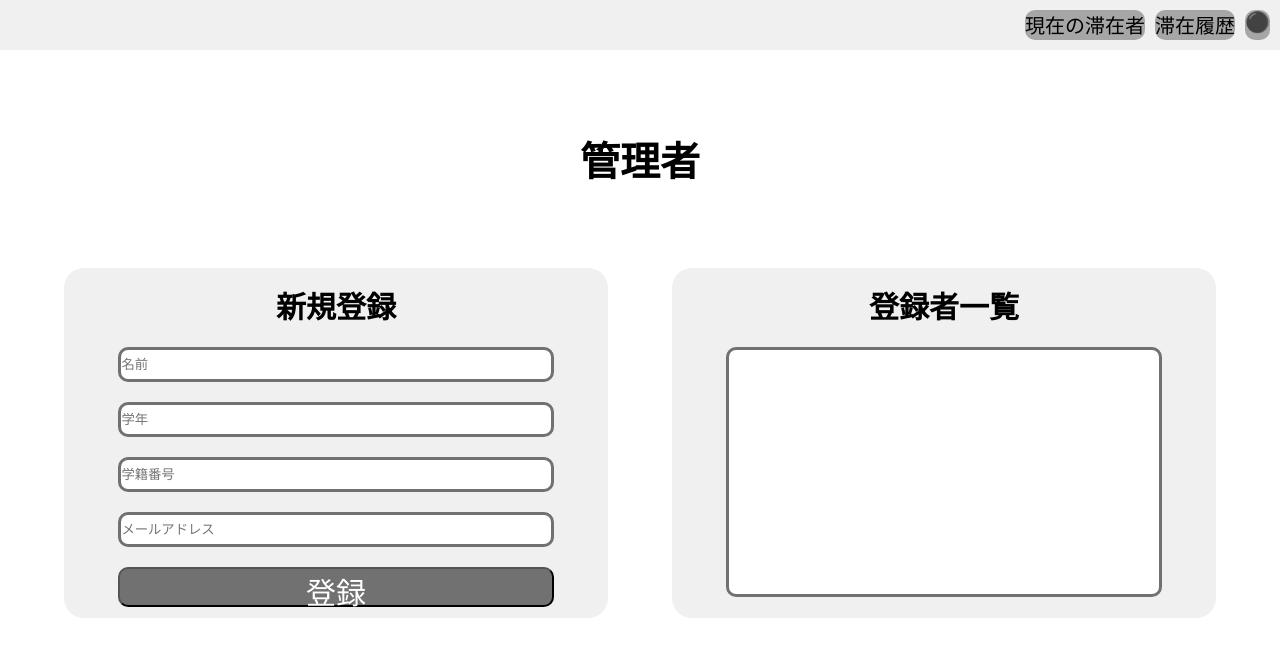
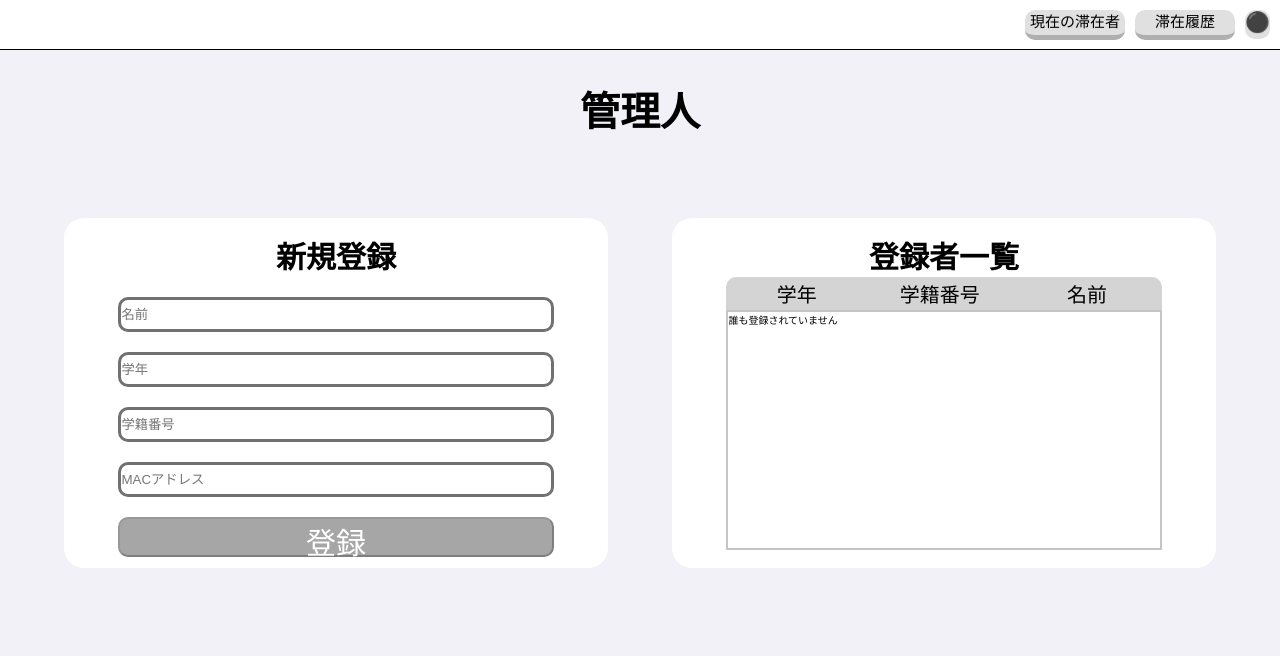
Before and after one commit to SystemEngineeringTeam/staywatch_front, a SvelteKit app: page /admin in a window 1280 px wide. Shown: the top 656 px of the page. Built offline with nearby package versions, Linux system fonts and the light colour scheme.

Commit message:
add: 登録者一覧への追加をできるようにした

```diff
--- a/src/ component/bace/Header.svelte
+++ b/src/ component/bace/Header.svelte
@@ -10,41 +10,52 @@
       <a class="administrator" href="/login">⚫️</a>
     {/if}
     {#if $isAdmmin}
-      <a class="administrator" href="/admin">管理者</a>
+      <a class="admin" href="/admin">管理人</a>
     {/if}
   </div>
 </header>
 
 <style lang="scss">
   .adpage {
-    background-color: #f0f0f0;
+    border-bottom: 1px solid #000000;
+    position:fixed;
+    top:0%;
+    background-color: #ffffff;
     height: 50px;
     width: 100%;
     display: flex;
 
     .now {
-      background-color: #a6a6a6;
+      border-bottom: 5px solid #b0aeae;
+      background-color: #e0e0e0;
       color: black;
       text-decoration: none;
-      font-size: 20px;
+      font-size: 15px;
       margin-top: 10px;
       margin-bottom: 10px;
       margin-left: auto;
       margin-right: 10px;
       border-radius: 10px;
+      height: 30px;
+      width:100px;
+      text-align: center;
     }
     .log {
-      background-color: #a6a6a6;
+      text-align: center;
+      height: 30px;
+      width:100px;
+      border-bottom: 5px solid #b0aeae;
+      background-color: #e0e0e0;
       color: black;
       text-decoration: none;
-      font-size: 20px;
+      font-size: 15px;
       margin-top: 10px;
       margin-bottom: 10px;
       margin-right: 10px;
       border-radius: 10px;
     }
     .administrator {
-      background-color: #a6a6a6;
+      background-color: #e0e0e0;
       color: black;
       text-decoration: none;
       font-size: 20px;
@@ -54,14 +65,28 @@
       margin-right: 10px;
       border-radius: 10px;
     }
+    .admin{
+      text-align: center;
+      height: 30px;
+      width:100px;
+      border-bottom: 5px solid #b0aeae;
+      background-color: #e0e0e0;
+      color: black;
+      text-decoration: none;
+      font-size: 15px;
+      margin-top: 10px;
+      margin-bottom: 10px;
+      margin-right: 10px;
+      border-radius: 10px;
+    }
     .now:hover {
-      background-color: #787878;
+      background-color: #b0aeae;
       margin-top: 10px;
       margin-bottom: 10px;
       border-radius: 10px;
     }
     .log:hover {
-      background-color: #787878;
+      background-color: #b0aeae;
       margin-top: 10px;
       margin-bottom: 10px;
       border-radius: 10px;
--- a/src/ component/page/adoministrator.svelte
+++ b/src/ component/page/adoministrator.svelte
@@ -1,31 +1,91 @@
-<script>
+<script lang="ts">
+  let grade = '';
+  let name = '';
+  let number = '';
+  let address = '';
+
+  let gradeList: string[] = [];
+  let nameList: string[] = [];
+  let numberList: string[] = [];
+  let addressList: string[] = [];
+
+  $: disabledCreateButton = grade === '' || name === '' || number === '' || address === '';
+
+  // 作成ボタンを押したときの処理
+  const handleClickCreateButton = () => {
+    gradeList = [...gradeList, grade];
+    nameList = [...nameList, name];
+    numberList = [...numberList, number];
+    addressList = [...addressList, address];
+    grade = '';
+    name = '';
+    number = '';
+    address = '';
+  };
+  // 完了処理
+  const completeItem = (index: number) => {
+    gradeList = gradeList.filter((_, i) => i !== index);
+    nameList = nameList.filter((_, i) => i !== index);
+    numberList = numberList.filter((_, i) => i !== index);
+    addressList = addressList.filter((_, i) => i !== index);
+  };
 </script>
 
 <div class="admini">
-  <h1>管理者</h1>
+  <h1>管理人</h1>
   <div class="page">
     <div class="add">
       <h1>新規登録</h1>
 
-      <input type="text" class="name" placeholder="名前" />
+      <input type="text" class="name" placeholder="名前" bind:value={name} />
 
-      <input type="text" class="class" placeholder="学年" />
+      <input type="text" class="grade" placeholder="学年" bind:value={grade} />
 
-      <input type="text" class="number" placeholder="学籍番号" />
+      <input type="text" class="number" placeholder="学籍番号" bind:value={number} />
 
-      <input type="text" class="address" placeholder="メールアドレス" />
+      <input type="text" class="address" placeholder="MACアドレス" bind:value={address} />
 
-      <button class="entry">登録</button>
+      <button class="entry" disabled={disabledCreateButton} on:click={handleClickCreateButton}
+        >登録</button
+      >
     </div>
     <div class="list">
       <h1>登録者一覧</h1>
-      <div class="scroll"></div>
+      <table class="listHead">
+        <thead>
+          <tr>
+            <td class="gradeList">学年</td>
+            <td class="numberList">学籍番号</td>
+            <td class="nameList">名前</td>
+          </tr>
+        </thead>
+      </table>
+
+      <div class="scroll">
+        {#if gradeList.length === 0}
+          <div>誰も登録されていません</div>
+        {:else}
+          {#each gradeList as gradeItem, index}
+            <table class="entryList">
+              <tr>
+                <td class="gradeList">{gradeItem}</td>
+                <td class="numberList">{numberList[index]}</td>
+                <td class="nameList">
+                  {nameList[index]}
+                  <button class="delete" on:click={() => completeItem(index)}>削除</button>
+                </td>
+              </tr>
+            </table>
+          {/each}
+        {/if}
+      </div>
     </div>
   </div>
 </div>
 
 <style lang="scss">
   .admini {
+
     h1 {
       font-size: 40px;
       text-align: center;
@@ -33,12 +93,108 @@
     }
     .page {
       .add {
+        background-color: white;
         margin-top: 80px;
         margin-left: 5%;
         width: 90%;
         height: 350px;
         border-radius: 20px;
-          background-color: #f0f0f0;
+        h1 {
+          font-size: 30px;
+          text-align: center;
+          margin-top: 15px;
+        }
+        .name {
+          margin-top: 20px;
+          margin-left: 10%;
+          margin-right: auto;
+          width: 80%;
+          height: 35px;
+          border-radius: 10px;
+          background-color: white;
+          border: solid 2px #717171;
+        }
+        .grade {
+          margin-top: 20px;
+          margin-left: 10%;
+          margin-right: auto;
+          width: 80%;
+          height: 35px;
+          border-radius: 10px;
+          background-color: white;
+          border: solid 2px #717171;
+        }
+        .number {
+          margin-top: 20px;
+          margin-left: 10%;
+          margin-right: auto;
+          width: 80%;
+          height: 35px;
+          border-radius: 10px;
+          background-color: white;
+          border: solid 2px #717171;
+        }
+        .address {
+          margin-top: 20px;
+          margin-left: 10%;
+          margin-right: auto;
+          width: 80%;
+          height: 35px;
+          border-radius: 10px;
+          background-color: white;
+          border: solid 2px #717171;
+        }
+        .entry {
+          margin-top: 20px;
+          margin-left: 10%;
+          margin-right: auto;
+          width: 80%;
+          height: 40px;
+          border-radius: 10px;
+          background-color: #a6a6a6;
+          color: white;
+          font-size: 30px;
+        }
+        .entry:hover {
+          background-color: #787878;
+        }
+      }
+      .list {
+        margin-top: 80px;
+        margin-left: 5%;
+        margin-right: 5%;
+        margin-bottom: 20px;
+        width: 90%;
+        height: 350px;
+        background-color: #ffffff;
+        border-radius:20px;
+        h1 {
+          font-size: 30px;
+          text-align: center;
+          margin-top: 15px;
+        }
+        .scroll {
+          margin-left: 10%;
+          margin-right: auto;
+          width: 80%;
+          height: 240px;
+          background-color: white;
+          border: solid 2px #c6c4c4;
+          overflow-y: scroll;
+        }
+      }
+    }
+
+    @media (min-width: 900px) {
+      .page {
+        display: flex;
+        .add {
+          margin-top: 80px;
+          margin-left: 5%;
+          width: 90%;
+          height: 350px;
+          border-radius: 20px;
+          background-color: #ffffff;
           h1 {
             font-size: 30px;
             text-align: center;
@@ -54,7 +210,7 @@
             background-color: white;
             border: solid 3px #717171;
           }
-          .class {
+          .grade {
             margin-top: 20px;
             margin-left: 10%;
             margin-right: auto;
@@ -91,138 +247,78 @@
             width: 80%;
             height: 40px;
             border-radius: 10px;
-            background-color: #717171;
-
+            background-color: #a6a6a6;
             color: white;
             font-size: 30px;
           }
+          .entry:hover {
+            background-color: #787878;
+          }
+        }
+      }
+    }
   }
   .list {
-          margin-top: 80px;
-          margin-left: 5%;
-          margin-right: 5%;
-          margin-bottom: 20px;
-          width: 90%;
-          height: 350px;
-          border-radius: 20px;
-          background-color: #f0f0f0;
     h1 {
       font-size: 30px;
       text-align: center;
       margin-top: 15px;
     }
     .scroll {
-            margin-top: 20px;
-            margin-left: 10%;
-            margin-right: auto;
-            width: 80%;
-            height: 250px;
-            border-radius: 10px;
+      .list {
         background-color: white;
-            border: solid 3px #717171;
-            overflow-y: scroll;
+        list-style: none;
+        margin: 0;
+        padding: 0;
+        flex-wrap: wrap;
+      }
+
+      .list li {
+        font-size: 10px;
+        display: flex;
+      }
+
+      .list li > div {
+        margin-bottom: 5px;
+      }
+
+      .name-item {
+        font-weight: 10px;
       }
     }
   }
+  .listHead {
+    width: 80%;
+    font-size: 20px;
+    margin-left: 10%;
+    background-color: #d4d4d4;
+    text-align: center;
+    border-radius: 10px 10px 0 0;
 
-
-    @media (min-width: 900px) {
-      .page {
-        display: flex;
-        .add {
-          margin-top: 80px;
-          margin-left: 5%;
-          width: 90%;
-          height: 350px;
-          border-radius: 20px;
-          background-color: #f0f0f0;
-          h1 {
-            font-size: 30px;
-            text-align: center;
-            margin-top: 15px;
+    .nameList {
+      width: 34%;
     }
-          .name {
-            margin-top: 20px;
-            margin-left: 10%;
-            margin-right: auto;
-            width: 80%;
-            height: 35px;
-            border-radius: 10px;
-            background-color: white;
-            border: solid 3px #717171;
+    .numberList {
+      width: 34%;
     }
-          .class {
-            margin-top: 20px;
-            margin-left: 10%;
-            margin-right: auto;
-            width: 80%;
-            height: 35px;
-            border-radius: 10px;
-            background-color: white;
-            border: solid 3px #717171;
-          }
-          .number {
-            margin-top: 20px;
-            margin-left: 10%;
-            margin-right: auto;
-            width: 80%;
-            height: 35px;
-            border-radius: 10px;
-            background-color: white;
-            border: solid 3px #717171;
-          }
-          .address {
-            margin-top: 20px;
-            margin-left: 10%;
-            margin-right: auto;
-            width: 80%;
-            height: 35px;
-            border-radius: 10px;
-            background-color: white;
-            border: solid 3px #717171;
-          }
-          .entry {
-            margin-top: 20px;
-            margin-left: 10%;
-            margin-right: auto;
-            width: 80%;
-            height: 40px;
-            border-radius: 10px;
-            background-color: #717171;
-
-            color: white;
-            font-size: 30px;
+    .grade {
+      width: 34%;
     }
   }
-
-        .list {
-          margin-top: 80px;
-          margin-left: 5%;
-          margin-right: 5%;
-          margin-bottom: 20px;
-          width: 90%;
-          height: 350px;
-          border-radius: 20px;
-          background-color: #f0f0f0;
-          h1 {
-            font-size: 30px;
+  .entryList {
+    background-color: white;
+    width: 100%;
+    font-size: 15px;
     text-align: center;
-            margin-top: 15px;
+    border-bottom: 1px solid black;
+    .nameList {
+      width: 34%;
     }
-          .scroll {
-            margin-top: 20px;
-            margin-left: 10%;
-            margin-right: auto;
-            width: 80%;
-            height: 250px;
-            border-radius: 10px;
-            background-color: white;
-            border: solid 3px #717171;
-            overflow-y: scroll;
+    .numberList {
+      width: 34%;
+    }
+    .grade {
+      width: 34%;
     }
   }
-      }
-    }
-}
-
 </style>
--- a/src/ component/page/login.svelte
+++ b/src/ component/page/login.svelte
@@ -14,7 +14,7 @@
 </script>
 
 <div class="login">
-  <h1>管理者ログインページ</h1>
+  <h1>管理人ログインページ</h1>
   <input
     type="password"
     class="password"
--- a/src/styles.css
+++ b/src/styles.css
@@ -6,4 +6,5 @@
 
 :root {
   font-size: 10px;
+  background-color: rgb(242, 241, 248);
 }
```
Also changed, not shown: src/ component/page/log.svelte (+22 -46 lines), src/ component/page/stay.svelte (+25 -12 lines), src/ component/ui/logBody.svelte (added, +63 -0 lines), src/ component/ui/staydata.svelte (deleted, +0 -12 lines), src/ component/ui/stayersBody.svelte (added, +63 -0 lines), src/type/index.ts (added, +8 -0 lines), src/ component/ui/logData.svelte (deleted). Lines whose indentation alone changed are shown as unchanged.
